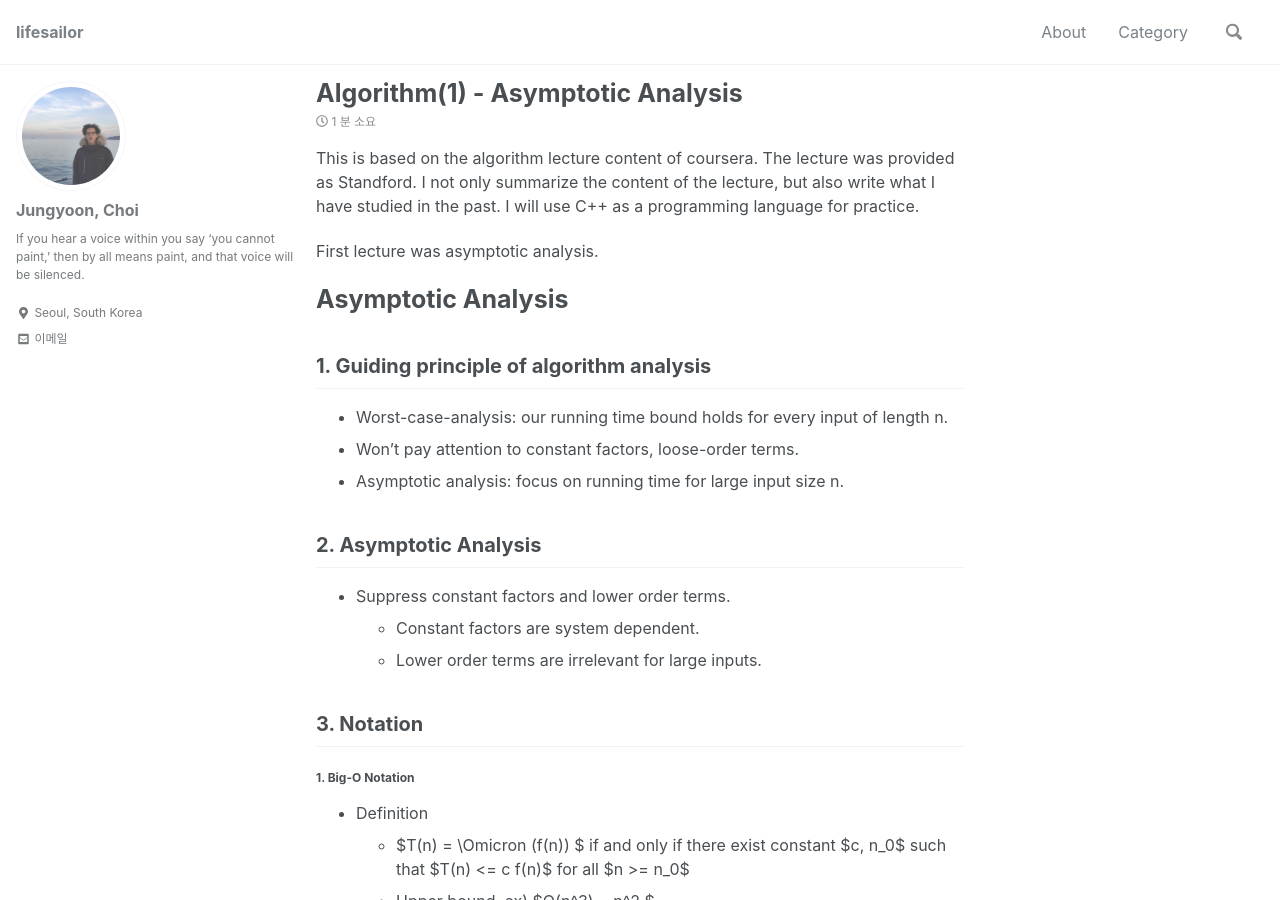
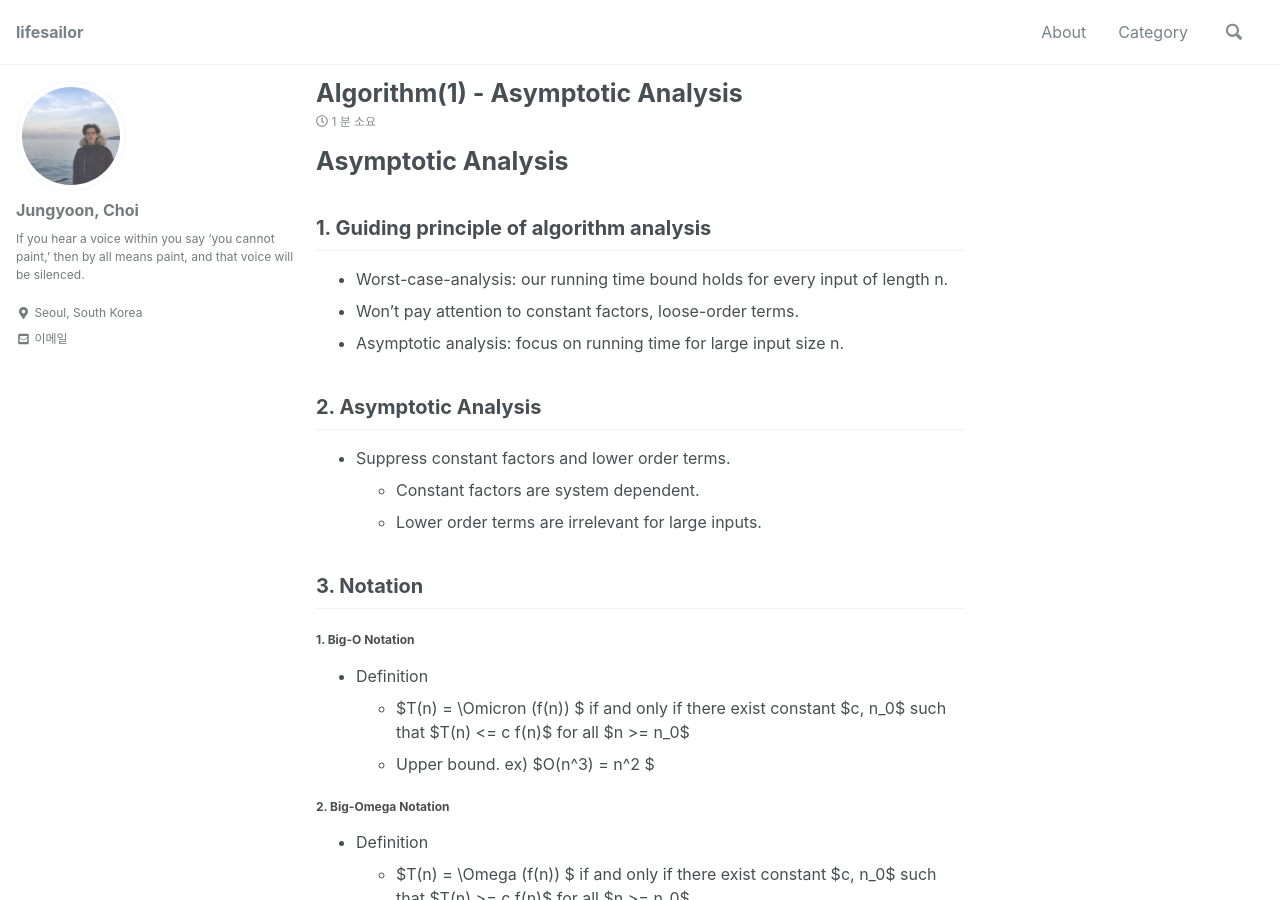
Before and after one commit to lifesailor/lifesailor.github.io, a Jekyll site: the page built from _posts/2018-12-16-algorithm-1.md, in a window 1280 px wide and 900 px high. Built offline with Jekyll 4.4.1, drawn with Linux system fonts in a browser that asks for light colours; nearby versions of some CDN libraries; comment, search, counter and statistics services are not loaded.

Commit message:
deep learning

```diff
--- a/_posts/2018-12-16-algorithm-1.md
+++ b/_posts/2018-12-16-algorithm-1.md
@@ -5,14 +5,6 @@ categories:
 tags:
   - algorithm
 ---
-
-This is based on the algorithm lecture content of coursera. The lecture was provided as Standford.  I not only summarize the content of the lecture, but also write what I have studied in the past. I will use C++ as a programming language for practice.
-
-
-
-First lecture was asymptotic analysis.
-
-
 
 # Asymptotic Analysis
 
```
Also changed, not shown: _posts/2018-12-18-deeplearning-정리-1.md (+1 -1 lines).
